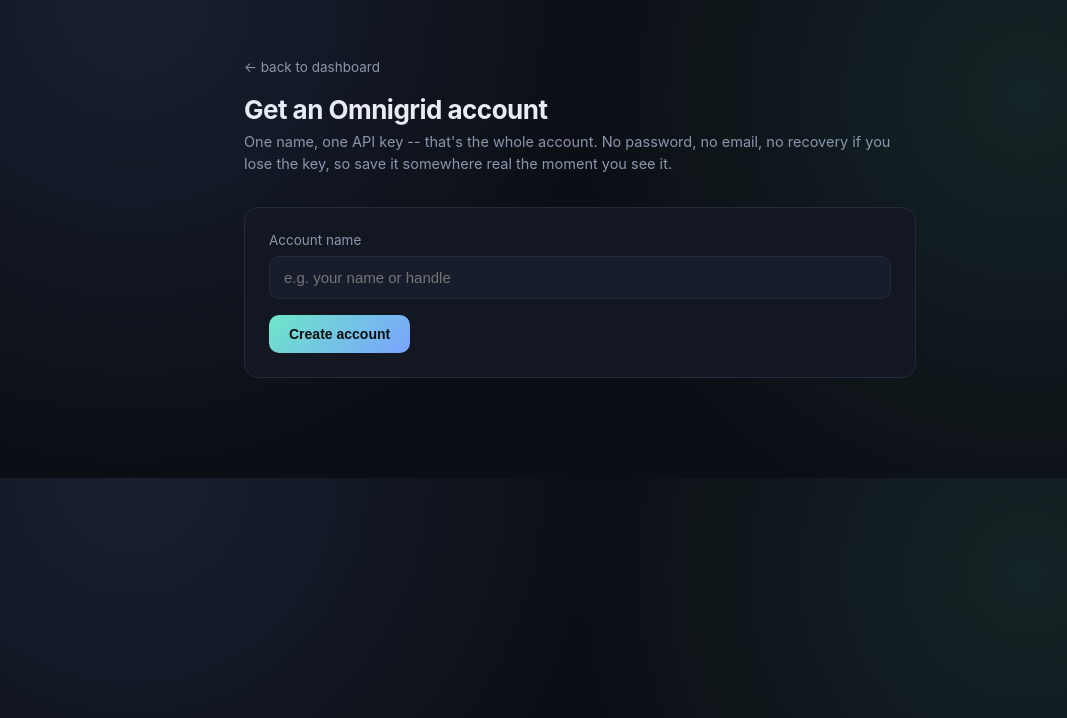
After one commit to mexmarv/omnigrid, a PHP site: page /register.php in a window 1280 px wide. The commit adds this page. Shown: the top 718 px of the page, without its empty margins (60-1127 px from the left). Run offline with PHP 8.4, Linux system fonts and the light colour scheme.

Commit message:
Add octopus logo, self-service registration, and dashboard transparency
New official logo replaces the placeholder constellation mark. Copied
into backoffice/assets/ (not just docs/) after catching a real bug via
visual inspection: the dashboard referenced ../docs/logo.png, which
doesn't exist once backoffice/ is deployed standalone as its own document
root (per HOSTING.md) -- the backoffice needs to be self-contained.

backoffice/register.php: a human-facing page to create an account and see
the API key once, plus the exact Omnigent YAML and CLI commands with that
name/key already filled in -- there was previously no way to get an API
key without already having the Python client running.

Dashboard now shows what's actually being shared right now: total CPU
cores/RAM donated by online providers and which LLM models are currently
hosted, not just an aggregate provider count.

README's Omnigent section rewritten as a full numbered walkthrough
(register -> check what's available -> add the tool to your agent YAML ->
run it -> example natural-language prompt to actually invoke a shared
model) instead of a bare YAML snippet, using a representative agent YAML
adapted from Omnigent's own spec rather than a guessed schema.

All changes verified locally: register.php issues a key that
authenticates against the real API, the dashboard correctly reflects live
provider capacity and hosted models, and the logo renders correctly from
its new self-contained path.

```diff
--- a/backoffice/lib.php
+++ b/backoffice/lib.php
@@ -56,6 +56,19 @@ function require_auth(PDO $pdo): array {
     return $account;
 }
 
+/** Returns ['account_id' => int, 'api_key' => string]. Throws RuntimeException on duplicate name. */
+function register_account(PDO $pdo, string $name): array {
+    $apiKey = bin2hex(random_bytes(32));
+    $hash = hash('sha256', $apiKey);
+    try {
+        $stmt = $pdo->prepare('INSERT INTO accounts (name, api_key_hash, credits, created_at) VALUES (?, ?, ?, ?)');
+        $stmt->execute([$name, $hash, STARTING_CREDITS, microtime(true)]);
+    } catch (PDOException $e) {
+        throw new RuntimeException("Account name '$name' is already registered.");
+    }
+    return ['account_id' => (int)$pdo->lastInsertId(), 'api_key' => $apiKey];
+}
+
 /** Verifies job_id exists and is assigned to a provider owned by $accountId. */
 function require_owns_job_provider(PDO $pdo, int $jobId, int $accountId): array {
     $stmt = $pdo->prepare('SELECT * FROM jobs WHERE id = ?');
--- /dev/null
+++ b/backoffice/register.php
@@ -0,0 +1,147 @@
+<?php
+require_once __DIR__ . '/lib.php';
+$pdo = omnigrid_db();
+
+function e(string $s): string { return htmlspecialchars($s, ENT_QUOTES); }
+
+function hub_base_url(): string {
+    $scheme = 'http';
+    if (!empty($_SERVER['HTTPS']) && $_SERVER['HTTPS'] !== 'off') {
+        $scheme = 'https';
+    } elseif (($_SERVER['HTTP_X_FORWARDED_PROTO'] ?? '') === 'https') {
+        $scheme = 'https';
+    }
+    $host = $_SERVER['HTTP_HOST'] ?? 'chanza.ai';
+    return "$scheme://$host";
+}
+
+$error = null;
+$result = null;
+
+if ($_SERVER['REQUEST_METHOD'] === 'POST') {
+    $name = trim($_POST['name'] ?? '');
+    if ($name === '') {
+        $error = 'Enter a name.';
+    } else {
+        try {
+            $result = register_account($pdo, $name);
+            $result['name'] = $name;
+        } catch (RuntimeException $ex) {
+            $error = $ex->getMessage() . ' Pick a different name, or if it\'s yours, use the API key you already saved.';
+        }
+    }
+}
+
+$hub = hub_base_url();
+?>
+<!DOCTYPE html>
+<html lang="en">
+<head>
+<meta charset="UTF-8">
+<meta name="viewport" content="width=device-width, initial-scale=1">
+<title>Get an Omnigrid account</title>
+<style>
+  :root {
+    --bg: #0b0e14; --panel: #121722; --panel-2: #171d2b; --border: #232b3d;
+    --text: #e7ecf5; --muted: #8b96ad; --accent: #6ee7c8; --accent-2: #7aa2ff; --danger: #ff8080;
+  }
+  * { box-sizing: border-box; }
+  body {
+    margin: 0; background: var(--bg); color: var(--text);
+    font-family: -apple-system, BlinkMacSystemFont, "Segoe UI", sans-serif;
+    background-image: radial-gradient(circle at 15% 0%, rgba(122,162,255,0.12), transparent 40%),
+                       radial-gradient(circle at 85% 20%, rgba(110,231,200,0.10), transparent 40%);
+  }
+  .wrap { max-width: 720px; margin: 0 auto; padding: 56px 24px 80px; }
+  a.back { color: var(--muted); font-size: 13.5px; text-decoration: none; }
+  h1 { font-size: 26px; margin: 18px 0 6px; letter-spacing: -0.02em; }
+  p.sub { color: var(--muted); margin: 0 0 32px; font-size: 14.5px; line-height: 1.5; }
+  .card {
+    background: var(--panel); border: 1px solid var(--border); border-radius: 14px;
+    padding: 24px; margin-bottom: 20px;
+  }
+  label { display: block; font-size: 13.5px; color: var(--muted); margin-bottom: 8px; }
+  input[type=text] {
+    width: 100%; padding: 12px 14px; border-radius: 10px; border: 1px solid var(--border);
+    background: var(--panel-2); color: var(--text); font-size: 15px; margin-bottom: 16px;
+  }
+  button {
+    padding: 11px 20px; border-radius: 10px; border: none; font-weight: 600; font-size: 14px;
+    background: linear-gradient(135deg, var(--accent), var(--accent-2)); color: #06110d; cursor: pointer;
+  }
+  .error { color: var(--danger); font-size: 14px; margin-bottom: 16px; }
+  .warn {
+    background: rgba(255,128,128,0.08); border: 1px solid rgba(255,128,128,0.3);
+    border-radius: 10px; padding: 14px 16px; font-size: 13.5px; color: #ffb3b3; margin-bottom: 20px;
+  }
+  .key {
+    font-family: ui-monospace, SFMono-Regular, monospace; background: var(--panel-2);
+    border: 1px solid var(--border); border-radius: 10px; padding: 14px 16px; font-size: 13.5px;
+    word-break: break-all; margin-bottom: 8px;
+  }
+  h2 { font-size: 15px; color: var(--muted); font-weight: 600; text-transform: uppercase;
+       letter-spacing: 0.06em; margin: 28px 0 12px; }
+  pre {
+    background: var(--panel-2); border: 1px solid var(--border); border-radius: 10px;
+    padding: 16px; overflow-x: auto; font-size: 13px; line-height: 1.6;
+  }
+  code { font-family: ui-monospace, SFMono-Regular, monospace; }
+</style>
+</head>
+<body>
+<div class="wrap">
+  <a class="back" href="index.php">&larr; back to dashboard</a>
+  <h1>Get an Omnigrid account</h1>
+  <p class="sub">One name, one API key -- that's the whole account. No password, no email,
+     no recovery if you lose the key, so save it somewhere real the moment you see it.</p>
+
+  <?php if ($result === null): ?>
+    <div class="card">
+      <?php if ($error): ?><div class="error"><?= e($error) ?></div><?php endif; ?>
+      <form method="post">
+        <label for="name">Account name</label>
+        <input type="text" id="name" name="name" placeholder="e.g. your name or handle"
+               value="<?= e($_POST['name'] ?? '') ?>" required>
+        <button type="submit">Create account</button>
+      </form>
+    </div>
+  <?php else: ?>
+    <div class="card">
+      <div class="warn">
+        This key is shown <strong>once</strong>. Copy it now -- there's no recovery flow.
+        It authenticates every request you make as <strong><?= e($result['name']) ?></strong>.
+      </div>
+      <label>Account name</label>
+      <div class="key"><?= e($result['name']) ?></div>
+      <label>API key</label>
+      <div class="key"><?= e($result['api_key']) ?></div>
+    </div>
+
+    <h2>Configure Omnigent</h2>
+    <p class="sub" style="margin-bottom:12px;">
+      Add this to your agent's YAML under <code>tools:</code> -- see the
+      <a href="https://github.com/mexmarv/omnigrid#use-the-network" style="color:var(--accent-2)">full walkthrough</a>
+      for a complete example and what to actually type into the chat once it's wired up.
+    </p>
+    <pre><code>tools:
+  omnigrid:
+    type: mcp
+    command: python3
+    args: ["/path/to/omnigrid/mcp_server/server.py"]
+    env:
+      OMNIGRID_ACCOUNT: "<?= e($result['name']) ?>"
+      OMNIGRID_HUB: "<?= e($hub) ?>"</code></pre>
+
+    <h2>Or share compute from the command line</h2>
+    <pre><code>python3 agent.py --name "<?= e($result['name']) ?>" --cpu-cores 2 --ram-mb 2048 \
+    --coordinator <?= e($hub) ?></code></pre>
+
+    <h2>Or call it directly from Python</h2>
+    <pre><code>import client_sdk as cc
+
+text = cc.run_llm_infer("hello!", model_name="&lt;see dashboard for hosted models&gt;",
+                         account_name="<?= e($result['name']) ?>", coordinator="<?= e($hub) ?>")</code></pre>
+  <?php endif; ?>
+</div>
+</body>
+</html>
```
Also changed, not shown: backoffice/HOSTING.md (+5 -1 lines), backoffice/api/accounts_register.php (+4 -8 lines), backoffice/index.php (+55 -10 lines), README.md, backoffice/assets/logo.png (added), docs/logo.svg (deleted), 2 other files.
